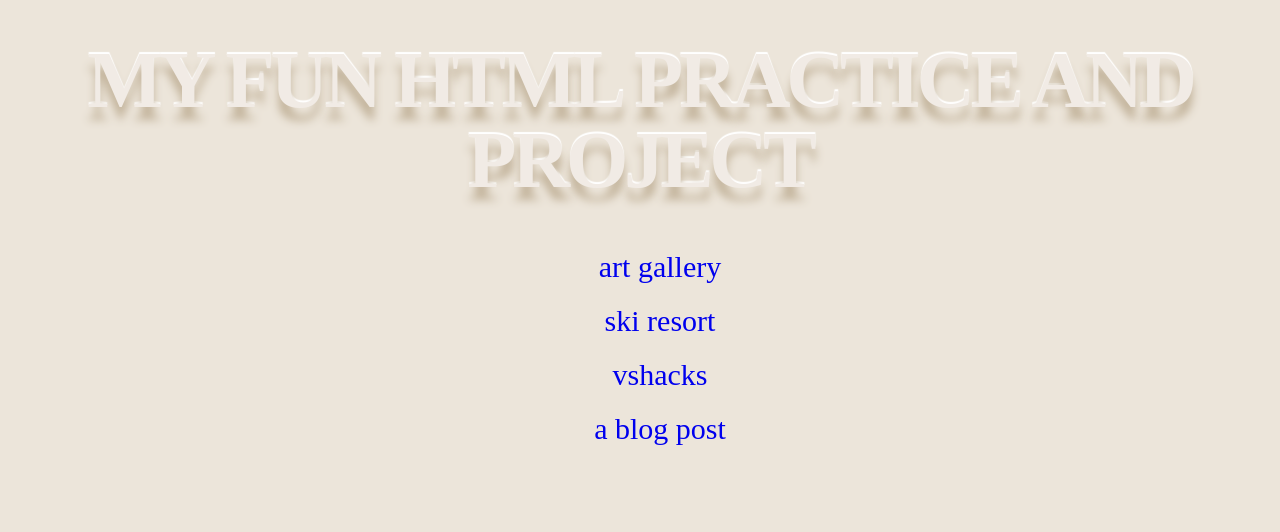
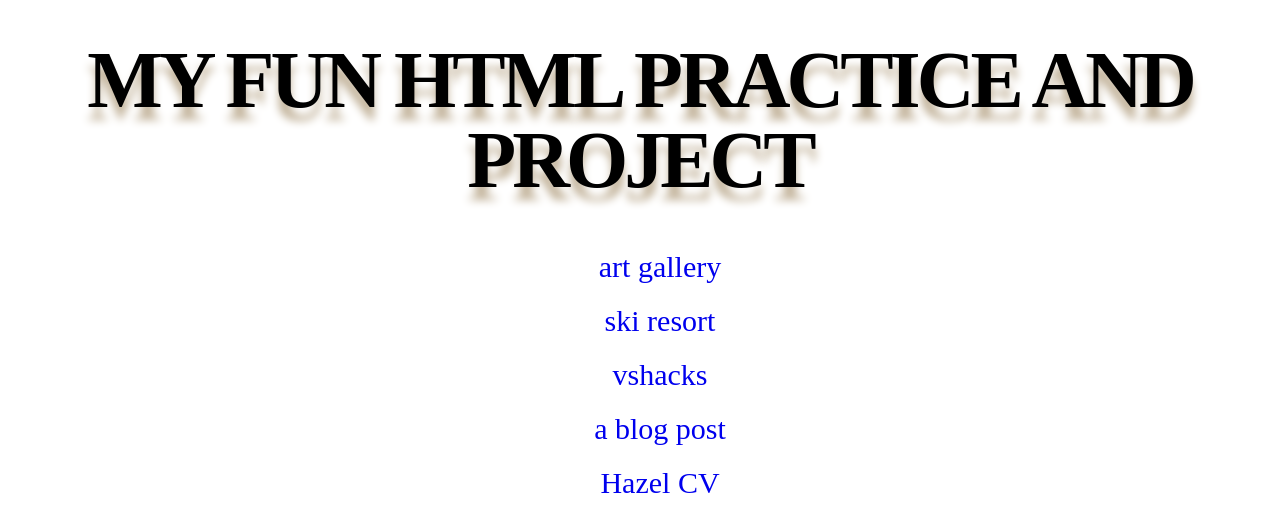
Before and after one commit to langchengit/langchengit.github.io, a plain HTML site: page index.html in a window 1280 px wide. Drawn offline with Linux system fonts and the light colour scheme.

Commit message:
hazel cv

```diff
--- a/index.html
+++ b/index.html
@@ -14,6 +14,7 @@
         <li><a href="https://langchengit.github.io/skiresort/"> ski resort</a></li>
         <li><a href="https://vshacks.com/schedule/">vshacks</a></li>
         <li><a href="https://langchengit.github.io/blogpost/">a blog post</a></li>
+        <li><a href="https://langchengit.github.io/hazelcv/">Hazel CV</a></li>
     </ul>
 </body>
 </html>
--- a/styles.css
+++ b/styles.css
@@ -8,7 +8,7 @@ font-family: "Paytone One";
   margin: 11px 0 17px 0;
   font-size: 80px;
   line-height: 80px;
-  color: #f1ebe5;
+  color: black;
   text-shadow: 0 13.36px 8.896px #c4b59d,0 -2px 1px #fff;
   letter-spacing: -4px;
 
@@ -20,7 +20,7 @@ body{
 }
 
 body {
-  background-color: #ece5da;
+  background-color: white;
   text-align: center;
 }
 
```
